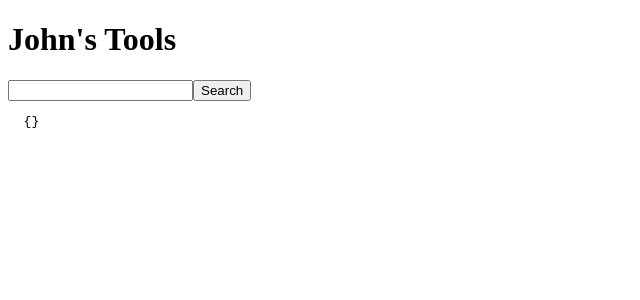
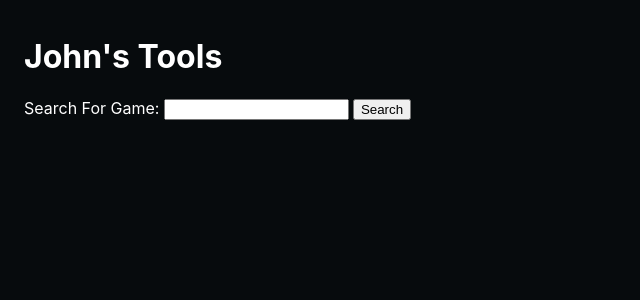
Before and after one commit to bigjca/johns-tools, an Angular app: page / in a window 1280 px wide. Shown: the top 300 px of the page, without its empty margins (0-640 px from the left). Built offline with nearby package versions, Linux system fonts and the light colour scheme.

Commit message:
more changes

```diff
--- a/angular.json
+++ b/angular.json
@@ -62,6 +62,9 @@
         },
         "serve": {
           "builder": "@angular-devkit/build-angular:dev-server",
+          "options": {
+            "proxyConfig": "src/proxy.conf.json"
+          },
           "configurations": {
             "production": {
               "browserTarget": "johns-tools:build:production"
--- a/src/app/app.component.css
+++ b/src/app/app.component.css
@@ -0,0 +1,13 @@
+.search {
+  margin-bottom: 1rem;
+}
+
+.search-button {
+  margin-left: 0.25rem;
+}
+
+.game-info-list {
+  display: flex;
+  flex-wrap: wrap;
+  gap: 1rem;
+}
--- a/src/app/app.component.html
+++ b/src/app/app.component.html
@@ -1,8 +1,13 @@
 <h1>John's Tools</h1>
 
-<input type="text" #text>
-<button (click)="onSearchClick(text.value)">Search</button>
+<div class="search">
+  <label>Search For Game: </label>
+  <input type="text" #text>
+  <button class="search-button" (click)="onSearchClick(text.value)">Search</button>
+</div>
 
-<pre>
-  {{results | json}}
-</pre>
+<div class="game-info-list">
+  <ng-container *ngFor="let game of results">
+    <app-game-info [gameInfo]="game"></app-game-info>
+  </ng-container>
+</div>
--- a/src/app/app.component.ts
+++ b/src/app/app.component.ts
@@ -1,4 +1,6 @@
 import { Component } from '@angular/core';
+import {HttpClient} from "@angular/common/http";
+import {GameInfo} from "./models/game-info";
 
 @Component({
   selector: 'app-root',
@@ -7,11 +9,14 @@ import { Component } from '@angular/core';
 })
 export class AppComponent {
   title = 'johns-tools';
-  results: any = {};
-  constructor() {}
+  results: any[] = [];
+  constructor(private httpClient: HttpClient) {}
 
   onSearchClick(text: string): void {
     console.log(text);
+    this.httpClient.get<GameInfo[]>('/.netlify/functions/howlong', {params: {q: text}}).subscribe(res => {
+      this.results = res;
+    });
   }
 
 
--- /dev/null
+++ b/src/app/game-info/game-info.component.css
@@ -0,0 +1,27 @@
+.game-info {
+  max-width: 300px;
+  display: flex;
+  flex-direction: column;
+}
+
+.game-info > img {
+ width: 100%;
+}
+
+.game-info-header, .game-info-footer {
+  font-size: 1.5rem;
+  background-color: #151a1e;
+  color: white;
+  display: flex;
+  justify-content: center;
+}
+
+.game-info-header {
+  border-top-left-radius: 0.5rem;
+  border-top-right-radius: 0.5rem;
+}
+
+.game-info-footer {
+  border-bottom-left-radius: 0.5rem;
+  border-bottom-right-radius: 0.5rem;
+}
--- /dev/null
+++ b/src/app/game-info/game-info.component.html
@@ -0,0 +1,5 @@
+<div class="game-info">
+  <div class="game-info-header">{{gameInfo.name}}</div>
+  <img src="http://howlongtobeat.com{{gameInfo.imageUrl}}">
+  <div class="game-info-footer">{{gameInfo.gameplayMain}} hours</div>
+</div>
--- /dev/null
+++ b/src/app/game-info/game-info.component.ts
@@ -0,0 +1,17 @@
+import { Component, Input, OnInit } from '@angular/core';
+import {GameInfo} from "../models/game-info";
+
+@Component({
+  selector: 'app-game-info',
+  templateUrl: './game-info.component.html',
+  styleUrls: ['./game-info.component.css']
+})
+export class GameInfoComponent implements OnInit {
+
+  @Input() gameInfo: GameInfo = {};
+  constructor() { }
+
+  ngOnInit(): void {
+  }
+
+}
--- /dev/null
+++ b/src/app/models/game-info.ts
@@ -0,0 +1,5 @@
+export interface GameInfo {
+  name?: string;
+  imageUrl?: string;
+  gameplayMain?: number;
+}
--- a/src/styles.css
+++ b/src/styles.css
@@ -1 +1,7 @@
 /* You can add global styles to this file, and also import other style files */
+:root {
+  background-color: #070b0d;
+  color: white;
+  font-family: -apple-system, BlinkMacSystemFont, "Segoe UI", Roboto, Helvetica, Arial, sans-serif, "Apple Color Emoji", "Segoe UI Emoji", "Segoe UI Symbol";
+  padding: 1rem;
+}
```
Also changed, not shown: src/app/app.module.ts (+6 -2 lines), src/proxy.conf.json (added, +9 -0 lines), 2 other files (tests, documents, lock files or other folders).
